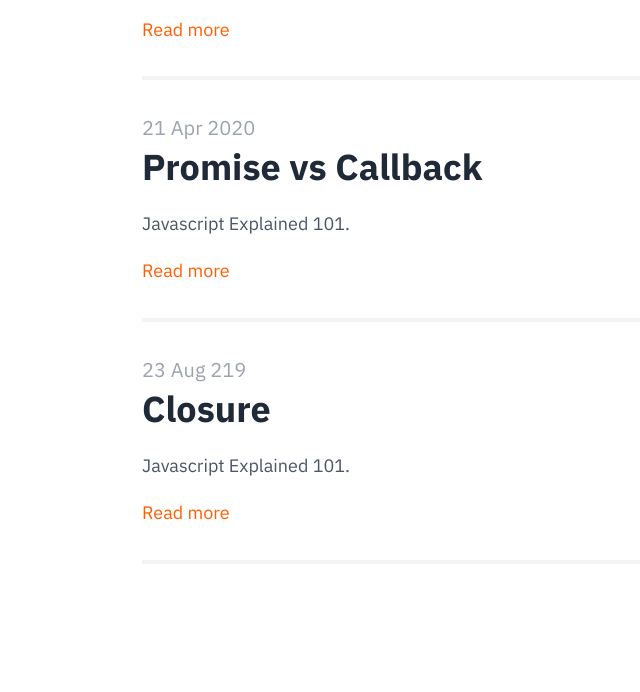
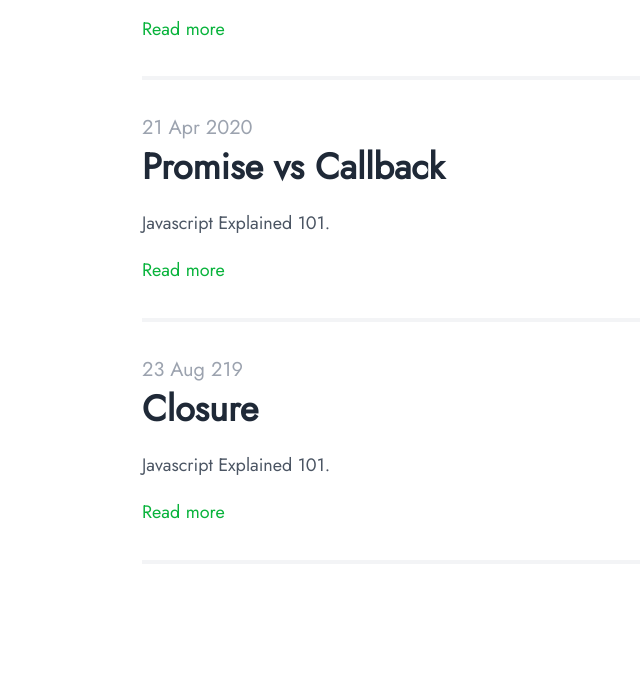
Before and after one commit to bboy114crew/blog, an Astro site: page / in a window 1280 px wide. Shown: the part 745-1437 px from the top of the page, without its empty margins (152-792 px from the left). Built offline with nearby package versions, Linux system fonts and the light colour scheme; Astro itself is replaced by a stand-in of ours.

Commit message:
Add new font

```diff
--- a/src/styles/blog.css
+++ b/src/styles/blog.css
@@ -22,7 +22,7 @@
 
 	--color-blue: #3894ff;
 	--color-blue-rgb: 56, 148, 255;
-	--color-green: #17c083;
+	--color-green: #08b33b;
 	--color-green-rgb: 23, 192, 131;
 	--color-orange: #ff5d01;
 	--color-orange-rgb: 255, 93, 1;
@@ -38,7 +38,7 @@
 
 :root {
 	color-scheme: light;
-	--theme-accent: var(--color-orange);
+	--theme-accent: var(--color-green);
 	--theme-accent-rgb: var(--color-orange-rgb);
 	--theme-accent-opacity: 0.1;
 	--theme-divider: var(--color-gray-100);
@@ -92,8 +92,16 @@ body {
 	}
 }
 
+@font-face {
+  font-family: 'jost';
+  src: url('/fonts/jost.woff2') format('woff2');
+  font-weight: normal;
+  font-style: normal;
+  font-display: swap;
+}
+
 body {
-	font-family: var(--font-body);
+	font-family: 'jost', var(--font-body);
 	font-size: 1rem;
 	font-size: clamp(0.875rem, 0.4626rem + 1.0309vw + var(--user-font-scale), 1.125rem);
 	line-height: 1.625;
```
Also changed, not shown: public/fonts/jost.woff2 (added).
